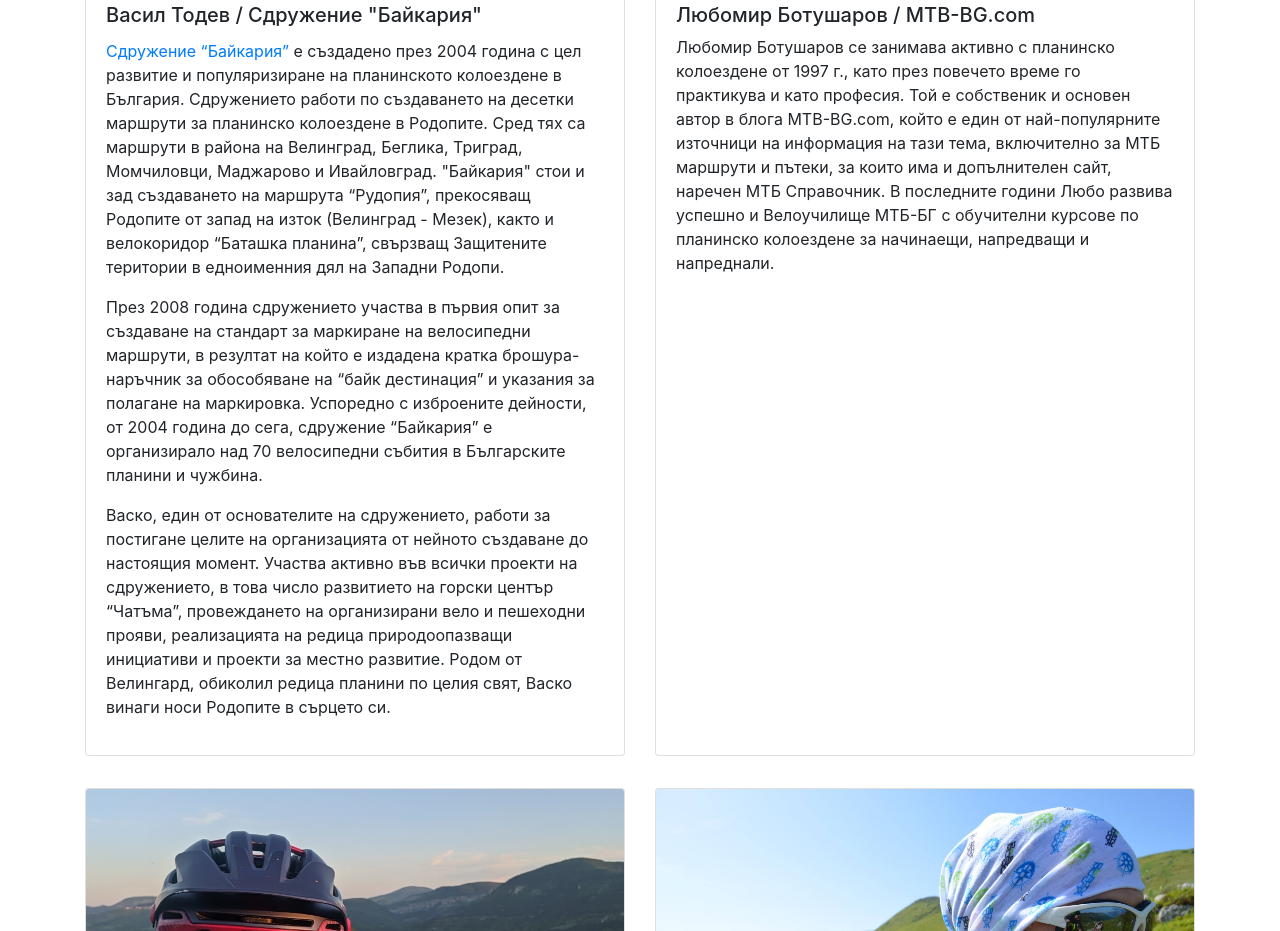
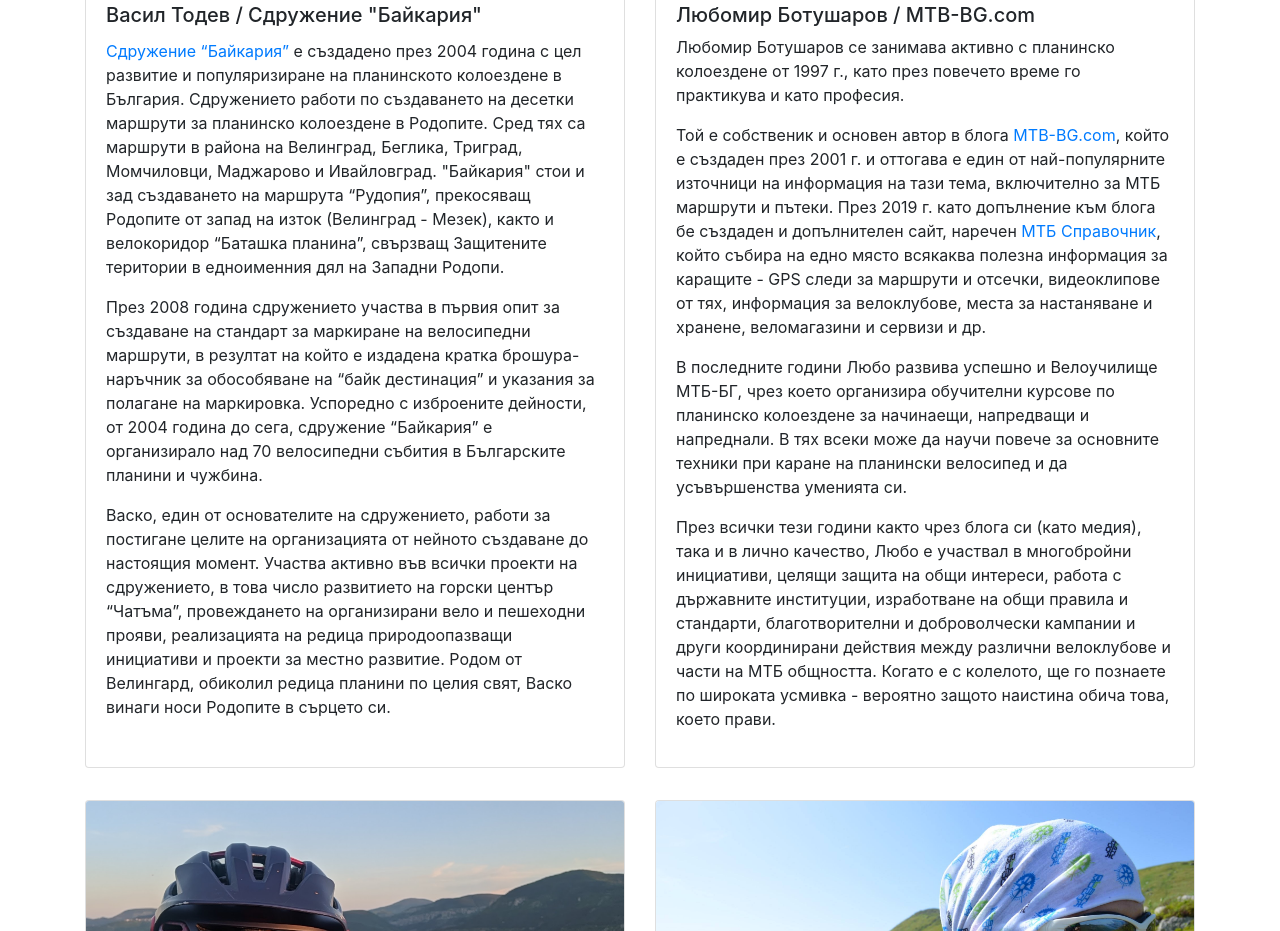
Before and after one commit to pafels/orpheus-site, a Gatsby site: page /team in a window 1280 px wide. Shown: the part 439-1370 px from the top of the page. Built offline with nearby package versions, Linux system fonts and the light colour scheme; Gatsby itself is replaced by a stand-in of ours.

Commit message:
Refresh the bio for Lyubo

```diff
--- a/src/pages/team.tsx
+++ b/src/pages/team.tsx
@@ -80,12 +80,40 @@ export default function TeamPage() {
             <p>
               Любомир Ботушаров се занимава активно с планинско колоездене от
               1997 г., като през повечето време го практикува и като професия.
-              Той е собственик и основен автор в блога MTB-BG.com, който е един
-              от най-популярните източници на информация на тази тема,
-              включително за МТБ маршрути и пътеки, за които има и допълнителен
-              сайт, наречен МТБ Справочник. В последните години Любо развива
-              успешно и Велоучилище МТБ-БГ с обучителни курсове по планинско
-              колоездене за начинаещи, напредващи и напреднали.
+            </p>
+            <p>
+              Той е собственик и основен автор в блога{" "}
+              <a href="https://www.mtb-bg.com" target="_blank">
+                MTB-BG.com
+              </a>
+              , който е създаден през 2001 г. и оттогава е един от
+              най-популярните източници на информация на тази тема, включително
+              за МТБ маршрути и пътеки. През 2019 г. като допълнение към блога
+              бе създаден и допълнителен сайт, наречен{" "}
+              <a href="https://info.mtb-bg.com" target="_blank">
+                МТБ Справочник
+              </a>
+              , който събира на едно място всякаква полезна информация за
+              каращите - GPS следи за маршрути и отсечки, видеоклипове от тях,
+              информация за велоклубове, места за настаняване и хранене,
+              веломагазини и сервизи и др.
+            </p>
+            <p>
+              В последните години Любо развива успешно и Велоучилище МТБ-БГ,
+              чрез което организира обучителни курсове по планинско колоездене
+              за начинаещи, напредващи и напреднали. В тях всеки може да научи
+              повече за основните техники при каране на планински велосипед и да
+              усъвършенства уменията си.
+            </p>
+            <p>
+              През всички тези години както чрез блога си (като медия), така и в
+              лично качество, Любо е участвал в многобройни инициативи, целящи
+              защита на общи интереси, работа с държавните институции,
+              изработване на общи правила и стандарти, благотворителни и
+              доброволчески кампании и други координирани действия между
+              различни велоклубове и части на МТБ общността. Когато е с
+              колелото, ще го познаете по широката усмивка - вероятно защото
+              наистина обича това, което прави.
             </p>
           </div>
         </div>
```
